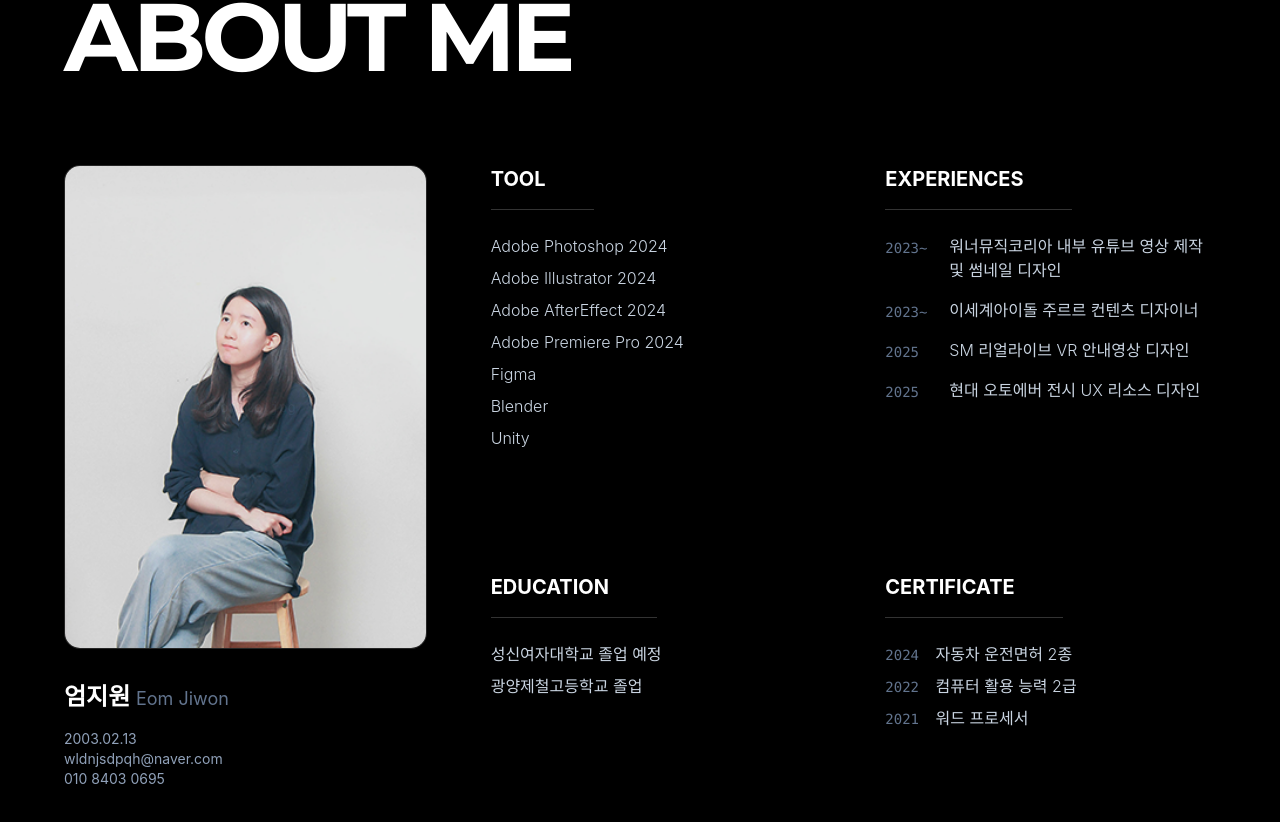
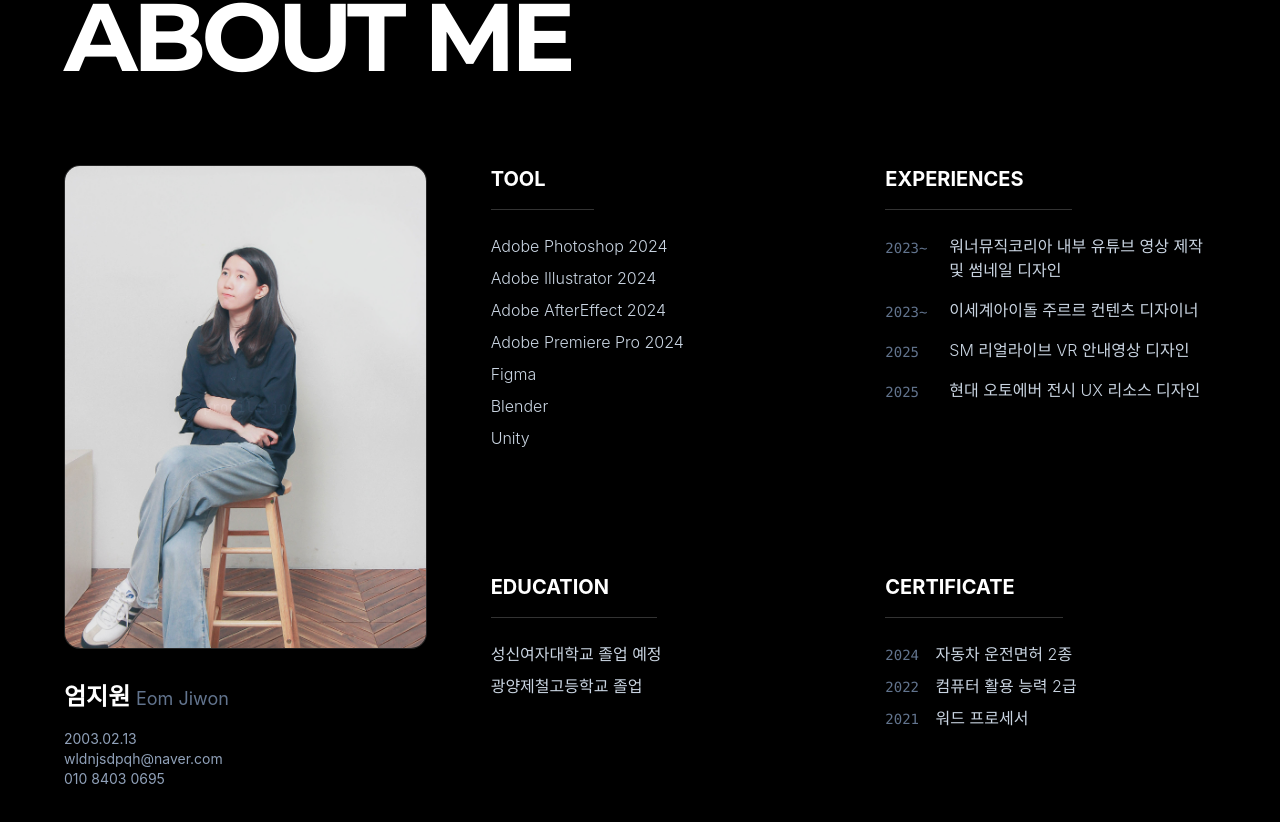
Before and after one commit to nareunja/portfolio-site, a React (Vite) app: page / in a window 1280 px wide. Shown: the part 1009-1831 px from the top of the page. Built offline with nearby package versions, Linux system fonts and the light colour scheme; a web font is replaced by a local one.

Commit message:
Update profile picture to me.jpg

```diff
--- a/src/components/About.jsx
+++ b/src/components/About.jsx
@@ -13,7 +13,7 @@ const About = () => {
                             /profile.jpg
                         </div>
                         <img
-                            src="/profile.jpg"
+                            src="/me.jpg"
                             alt="Eom Jiwon"
                             className="w-full h-full object-cover opacity-90 group-hover:opacity-100 transition-opacity relative z-10"
                             onError={(e) => { e.target.style.display = 'none' }}
```
Also changed, not shown: public/me.jpg (added).
